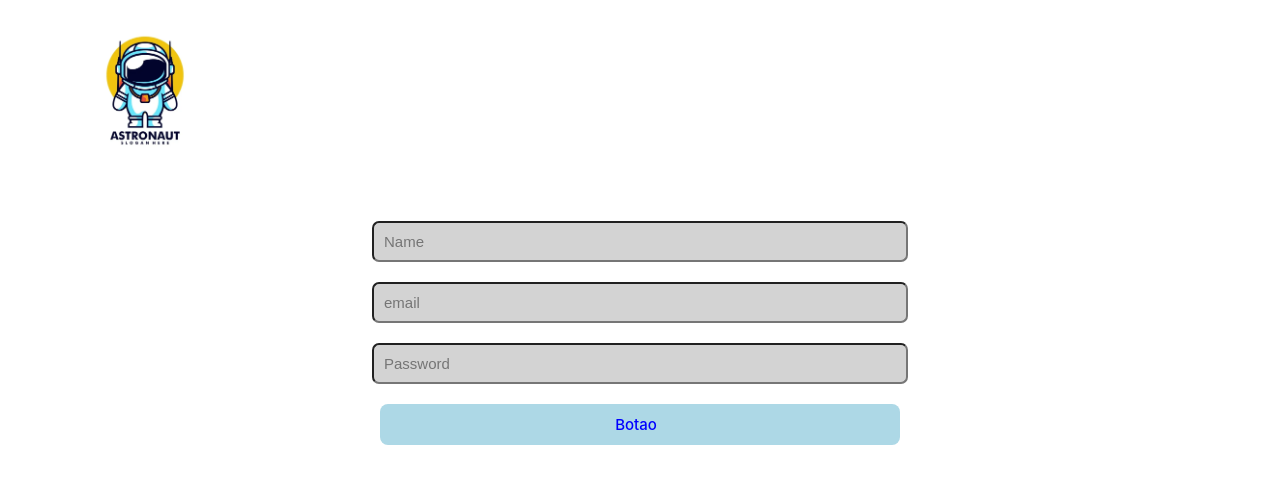
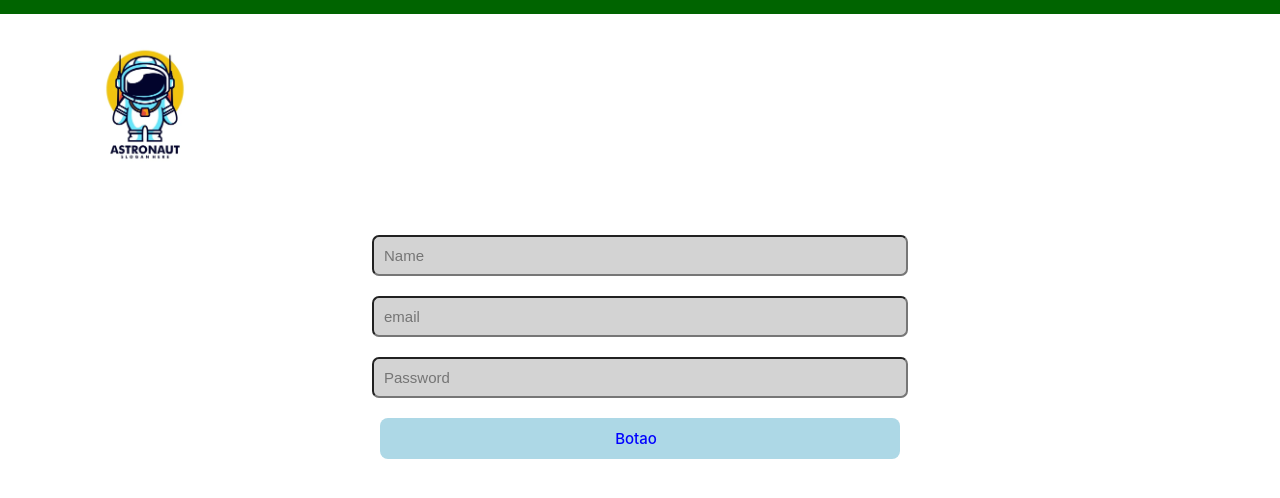
Before and after one commit to GustavoFSProg/cg-my-test-layout-flex, a React (Vite) app: page / in a window 1280 px wide. Shown: the top 498 px of the page. Built offline with nearby package versions, Linux system fonts and the light colour scheme.

Commit message:
linha hz

```diff
--- a/src/App.tsx
+++ b/src/App.tsx
@@ -6,6 +6,9 @@ import astronauta from './assets/astronauta.jpeg'
 function App() {
   return (
     <ContainerApp>
+      <hr style={{width: '100vw',
+border: '7px solid darkgreen', margin: '0'
+}} ></hr>
       <div
         style={{
           display: 'flex',
```
